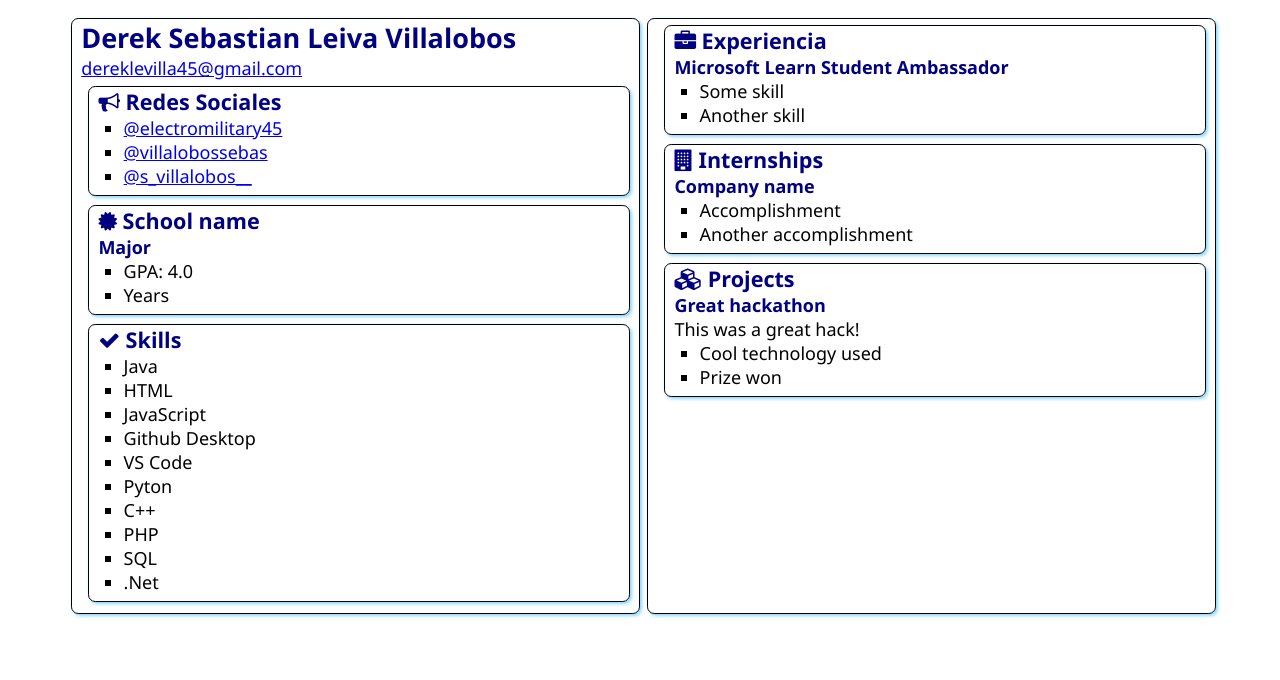
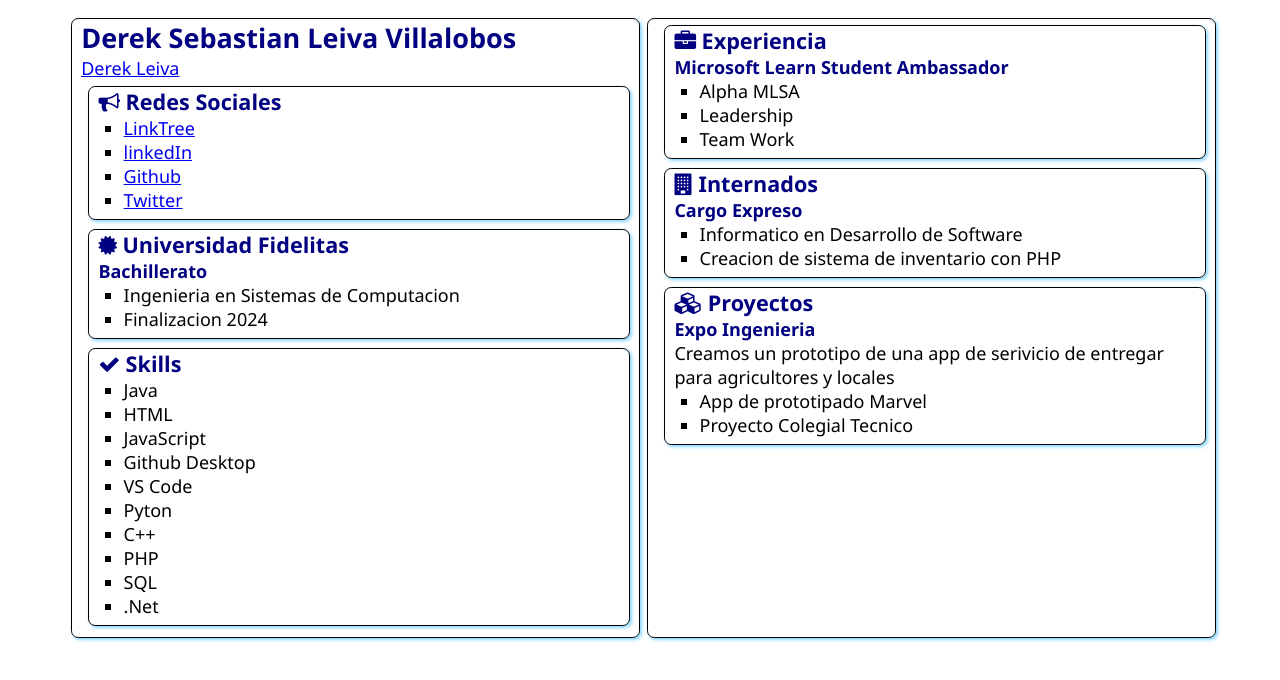
Before and after one commit to electromilitary45/SATechnicalOnboarding, a plain HTML site: page src/index.html in a window 1280 px wide. Drawn offline with Linux system fonts and the light colour scheme.

Commit message:
Update index.html

```diff
--- a/src/index.html
+++ b/src/index.html
@@ -15,7 +15,7 @@
     <main>
         <article class="box">
             <h1>Derek Sebastian Leiva Villalobos</h1>
-            <div><a href="mailto:your.email@example.com">dereklevilla45@gmail.com</a></div>
+            <div><a href="mailto:your.dereklevilla45@gmail.com">Derek Leiva</a></div>
 
             <section class="box">
                 <h2>
@@ -23,9 +23,10 @@
                     Redes Sociales
                 </h2>
                 <ul>
-                    <li><a href="https://www.linkedin.com/in/villalobossebas/" target="_blank">@electromilitary45</a></li>
-                    <li><a href="https://github.com/electromilitary45"  target="_blank">@villalobossebas</a></li>
-                    <li><a href="https://twitter.com/s_villalobos__" target="_blank">@s_villalobos__</a></li>
+                    <li><a href="https://linktr.ee/_villalobossebas_" target="_blank">LinkTree</a></li>
+                    <li><a href="https://www.linkedin.com/in/villalobossebas/" target="_blank">linkedIn</a></li>
+                    <li><a href="https://github.com/electromilitary45"  target="_blank">Github</a></li>
+                    <li><a href="https://twitter.com/s_villalobos__" target="_blank">Twitter</a></li>
                 </ul>
             </section>
 
@@ -33,12 +34,12 @@
                 <div class="education">
                     <h2>
                         <i class="fa fa-certificate" aria-hidden="true"></i>
-                        School name
+                        Universidad Fidelitas
                     </h2>
-                    <h3>Major</h3>
+                    <h3>Bachillerato</h3>
                     <ul>
-                        <li>GPA: 4.0</li>
-                        <li>Years</li>
+                        <li>Ingenieria en Sistemas de Computacion</li>
+                        <li>Finalizacion 2024</li>
                     </ul>
                 </div>
             </section>
@@ -64,39 +65,44 @@
         </article>
         <article class="box">
             <section class="box">
+                <!-- INICIO MLSA -->
                 <h2>
                     <i class="fa fa-briefcase" aria-hidden="true"></i>
                     Experiencia
                 </h2>
                 <h3>Microsoft Learn Student Ambassador</h3>
                 <ul>
-                    <li>Some skill</li>
-                    <li>Another skill</li>
+                    <li>Alpha MLSA</li>
+                    <li>Leadership</li>
+                    <li>Team Work</li>
                 </ul>
+                <!-- FIN MLSA -->
+
             </section>
             <section class="box">
                 <h2>
                     <i class="fa fa-building" aria-hidden="true"></i>
-                    Internships
+                    Internados
                 </h2>
 
-                <h3>Company name</h3>
+                <h3>Cargo Expreso</h3>
                 <ul>
-                    <li>Accomplishment</li>
-                    <li>Another accomplishment</li>
+                    <li>Informatico en Desarrollo de Software</li>
+                    <li>Creacion de sistema de inventario con PHP</li>
                 </ul>
             </section>
             <section class="box">
                 <h2>
                     <i class="fa fa-cubes" aria-hidden="true"></i>
-                    Projects
+                    Proyectos
                 </h2>
 
-                <h3>Great hackathon</h3>
-                <div>This was a great hack!</div>
+                <h3>Expo Ingenieria</h3>
+                <div>Creamos un prototipo de una app de serivicio
+                    de entregar para agricultores y locales  </div>
                 <ul>
-                    <li>Cool technology used</li>
-                    <li>Prize won</li>
+                    <li>App de prototipado Marvel</li>
+                    <li>Proyecto Colegial Tecnico</li>
                 </ul>
             </section>
         </article>
```
